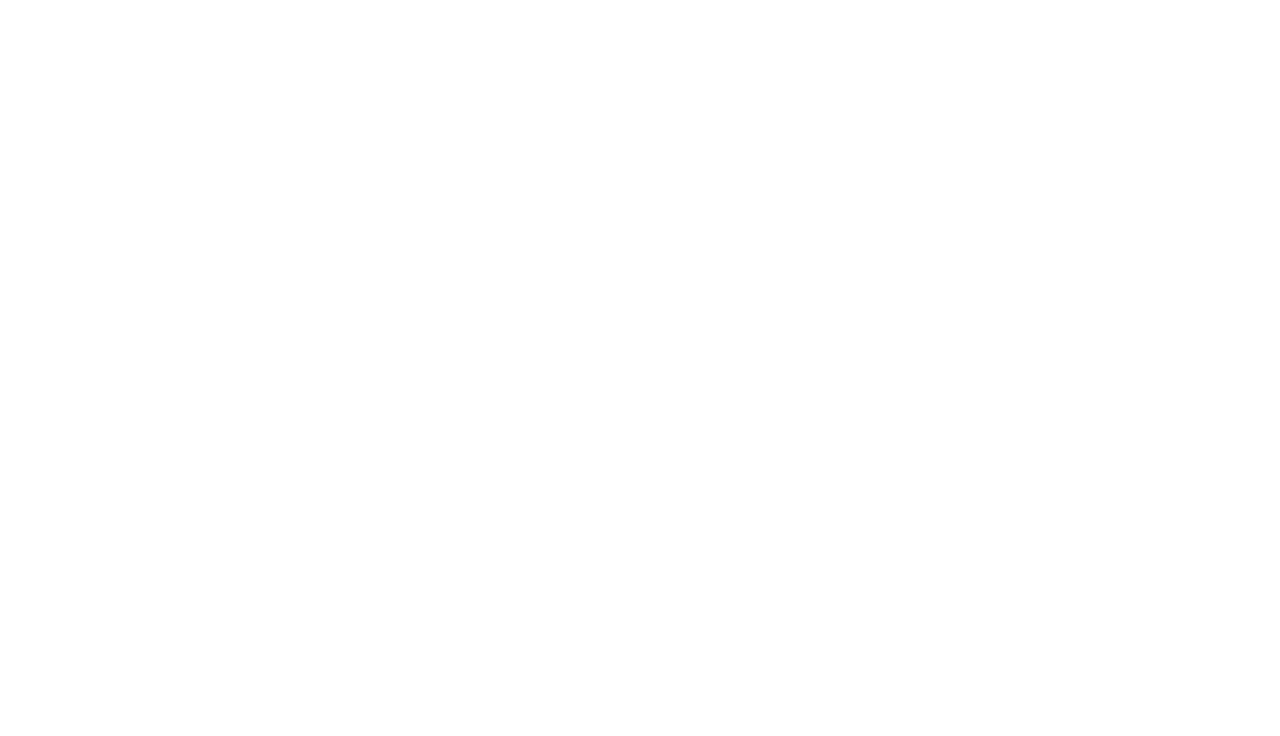
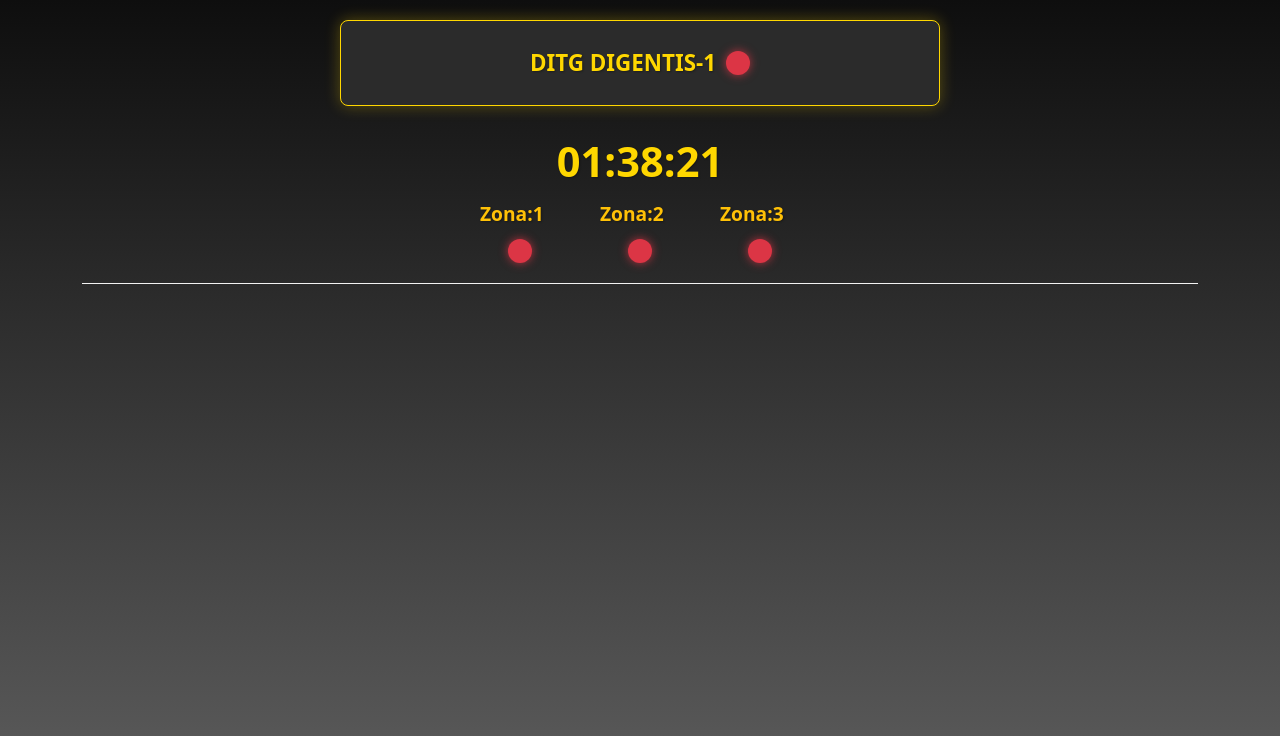
Before and after one commit to DITGDIGENTIS/ditgdigentis, a Next.js app: page / in a window 1280 px wide. Shown: the top 736 px of the page. Built offline with nearby package versions, Linux system fonts and the light colour scheme.

Commit message:
indicator

```diff
--- a/src/app/globals.css
+++ b/src/app/globals.css
@@ -1,42 +1,120 @@
-:root {
-  --background: #ffffff;
-  --foreground: #171717;
+body {
+  background: linear-gradient(to bottom, #0E0E0E, #5F5F5F);
+  font-family: Arial, sans-serif;
+  height: 100vh;
 }
 
-@media (prefers-color-scheme: dark) {
-  :root {
-    --background: #0a0a0a;
-    --foreground: #ededed;
+.status-container {
+  max-width: 600px;
+  margin: auto;
+  background-color: #2B2B2B;
+  border: 1px solid #FFD700;
+  border-radius: 8px;
+  padding: 15px;
+  margin-top: 20px;
+  margin-bottom: 15px;
+  text-align: center;
+  box-shadow: 0 0 15px rgba(255, 215, 0, 0.3);
+}
+
+.indicator-wrapper {
+  display: inline-flex;
+  align-items: center;
+  justify-content: center;
+  gap: 10px;
+  padding: 10px 15px;
+  border-radius: 8px;
+}
+
+.indicator-label {
+  font-size: 1.4rem;
+  font-weight: bold;
+  color: #FFD700;
+  text-shadow: 1px 1px 2px rgba(0, 0, 0, 0.3);
+}
+
+.indicator {
+  width: 24px;
+  height: 24px;
+  border-radius: 50%;
+  background-color: #dc3545;
+  position: relative;
+  box-shadow: 0 0 10px rgba(220, 53, 69, 0.8);
+}
+
+.indicator::after {
+  content: '';
+  position: absolute;
+  width: 100%;
+  height: 100%;
+  top: 0;
+  left: 0;
+  border-radius: 50%;
+  animation: pulse 1.5s infinite;
+  background-color: inherit;
+  opacity: 0.6;
+}
+
+.online {
+  background-color: #28a745;
+  box-shadow: 0 0 10px rgba(40, 167, 69, 0.8);
+}
+
+@keyframes pulse {
+  0% {
+    transform: scale(1);
+    opacity: 0.7;
+  }
+
+  50% {
+    transform: scale(1.5);
+    opacity: 0;
+  }
+
+  100% {
+    transform: scale(1);
+    opacity: 0;
   }
 }
 
-html,
-body {
-  max-width: 100vw;
-  overflow-x: hidden;
+@media (max-width: 576px) {
+  .status-container {
+    margin: 20px;
+    padding: 0;
+  }
 }
 
-body {
-  color: var(--foreground);
-  background: var(--background);
-  font-family: Arial, Helvetica, sans-serif;
-  -webkit-font-smoothing: antialiased;
-  -moz-osx-font-smoothing: grayscale;
+/* Стили для часов */
+#clock {
+  font-size: 2.6rem;
+  font-weight: 500;
+  color: #FFD700;
+  text-shadow: 1px 1px 2px rgba(0, 0, 0, 0.3);
 }
 
-* {
-  box-sizing: border-box;
-  padding: 0;
-  margin: 0;
+/*  Контейнер Zona: */
+.status-container-zona {
+  display: flex;
+  justify-content: center;
+  align-items: center;
+  gap: 40px;
+  flex-wrap: wrap;
+  padding-bottom: 20px;
+  border-bottom: 1px solid #f2f2f2;
 }
 
-a {
-  color: inherit;
-  text-decoration: none;
+.zona-sensor {
+  display: flex;
+  flex-direction: column;
+  align-items: center;
 }
 
-@media (prefers-color-scheme: dark) {
-  html {
-    color-scheme: dark;
-  }
+.zona-label {
+  background-color: transparent !important;
+  border: none !important;
+  font-size: 1.2em;
+  font-weight: bold;
+  width: 80px !important;
+  margin-bottom: 10px;
+  text-shadow: 1px 1px 2px rgba(0, 0, 0, 0.3);
 }
--- a/src/app/layout.tsx
+++ b/src/app/layout.tsx
@@ -1,6 +1,7 @@
 import type { Metadata } from "next";
 import { Geist, Geist_Mono } from "next/font/google";
 import "./globals.css";
+import 'bootstrap/dist/css/bootstrap.min.css';
 
 const geistSans = Geist({
   variable: "--font-geist-sans",
--- a/src/app/page.tsx
+++ b/src/app/page.tsx
@@ -1,9 +1,50 @@
-import styles from "./page.module.css";
+'use client';
+
+import { useEffect, useState } from "react";
+import { ZonaStatus } from '../components/ZonaStatus';
+
 
 export default function Home() {
+  const [time, setTime] = useState("");
+
+  useEffect(() => {
+    function updateClock() {
+      const now = new Date();
+      const hours = now.getHours().toString().padStart(2, "0");
+      const minutes = now.getMinutes().toString().padStart(2, "0");
+      const seconds = now.getSeconds().toString().padStart(2, "0");
+      setTime(`${hours}:${minutes}:${seconds}`);
+    }
+
+    const interval = setInterval(updateClock, 1000);
+    updateClock();
+
+    return () => clearInterval(interval);
+  }, []);
+
   return (
-    <div className={styles.page}>
+    <main>
+      <div className="status-container">
+        <div className="indicator-wrapper">
+          <span className="indicator-label">DITG DIGENTIS-1</span>
+          <span id="indicator" className="indicator"></span>
+        </div>
+      </div>
 
-    </div>
+      <div className="container mt-4">
+        <div className="row justify-content-center">
+          <div className="col-auto text-center">
+            <span
+              id="clock"
+              className="fw-semibold"
+              style={{ fontSize: "2.6rem" }}
+            >
+              {time}
+            </span>
+          </div>
+        </div>
+      </div>
+      <ZonaStatus />
+    </main>
   );
 }
--- /dev/null
+++ b/src/components/ZonaStatus.tsx
@@ -0,0 +1,21 @@
+// src/components/ZonaStatus.tsx
+export function ZonaStatus() {
+  return (
+    <div className="container mt-2">
+      <div className="status-container-zona">
+        <div className="zona-sensor">
+          <div className="zona-label text-warning">Zona:1</div>
+          <div id="pi1" className="indicator rounded-circle" title="Raspberry Pi 1"></div>
+        </div>
+        <div className="zona-sensor">
+          <div className="zona-label text-warning">Zona:2</div>
+          <div id="pi2" className="indicator rounded-circle" title="Raspberry Pi 2"></div>
+        </div>
+        <div className="zona-sensor">
+          <div className="zona-label text-warning">Zona:3</div>
+          <div id="pi3" className="indicator rounded-circle" title="Raspberry Pi 3"></div>
+        </div>
+      </div>
+    </div>
+  );
+}
```
Also changed, not shown: package.json (+5 -4 lines), 1 other file (tests, documents, lock files or other folders).
